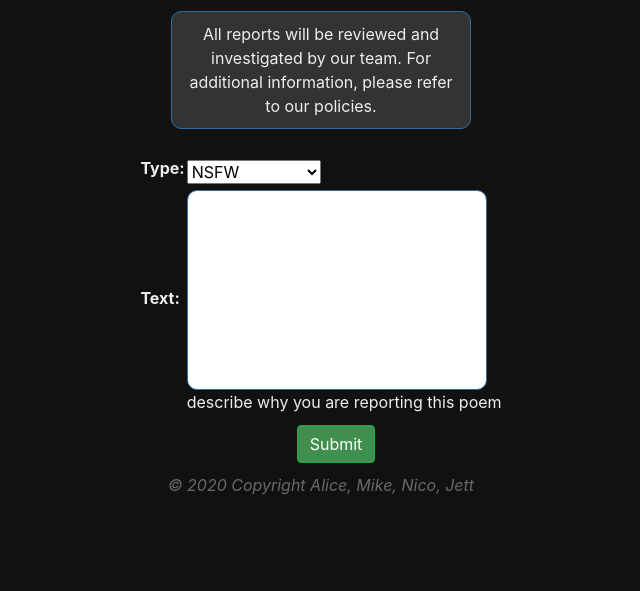
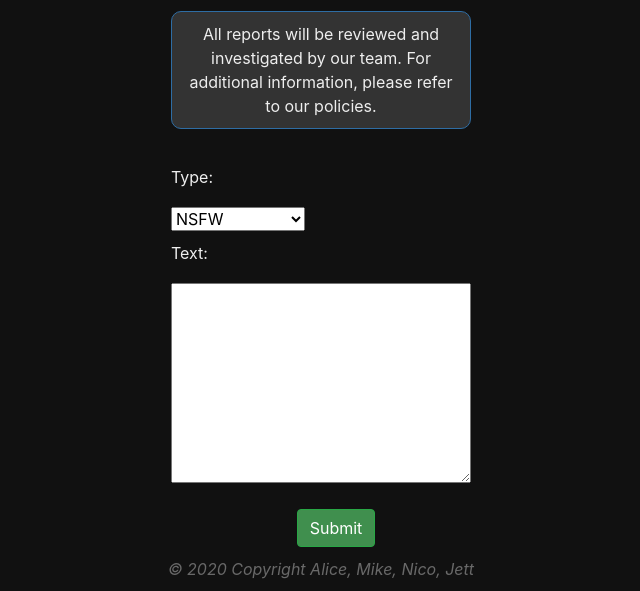
Before and after one commit to mik3ycodez/poetry-web-hack, a Django app: template poetr/library/templates/library/report.html in a window 1280 px wide. Shown: the part 285-876 px from the top of the page, without its empty margins (319-959 px from the left). Before the commit the page ends 780 px from the top, so only its background shows below. Run offline with Django 3.2, Linux system fonts and the light colour scheme; the template is opened without the code that fills it: values that come from a table or form of the project are taken from there, others are empty.

Commit message:
color and location

```diff
--- a/poetr/library/forms.py
+++ b/poetr/library/forms.py
@@ -3,7 +3,7 @@
 
 class NewPoemForm(forms.Form):
     title = forms.CharField(max_length=48, label='A title for your thoughts?', required=False)
-    text = forms.CharField(max_length=280, label='Go ahead and scream:', required=False)
+    text = forms.CharField(widget=forms.Textarea, max_length=280, label='Go ahead and scream:', required=False)
     author = forms.CharField(max_length=48, label="Who are you (not) really?", required=False)
     genres = forms.CharField(max_length=280, label='Think inside the comma separated boxes:',
                              required=False)
@@ -25,4 +25,4 @@
     type = forms.ChoiceField(
         choices=REPORT_TYPE_CHOICES,
     )
-    text = forms.CharField(max_length=400, help_text="describe why you are reporting this poem")
+    text = forms.CharField(widget=forms.Textarea, max_length=400, help_text="describe why you are reporting this poem")
--- a/poetr/library/static/css/styles.css
+++ b/poetr/library/static/css/styles.css
@@ -84,6 +84,10 @@
 #id_genres {
     width: 300px;
 }
+
+#id_type_label {
+    color: #eee
+}
 .reportP {
    background-color: #333;
    width: 300px;
--- a/poetr/library/templates/library/newPoem.html
+++ b/poetr/library/templates/library/newPoem.html
@@ -19,7 +19,7 @@
         <img src="{% static 'images/logodm.png' %}" class="img-fluid" alt="Poetr">
     </div>
     <div class="row justify-content-center">
-        <form action="" method="post" class="report dropdown" style="display: inline;">
+        <form action="" method="post" class="report dropdown" style="display: inline; color: #eee;">
                 {% csrf_token %}
           <div>{{form.title.label_tag}}</div>
 
--- a/poetr/library/templates/library/report.html
+++ b/poetr/library/templates/library/report.html
@@ -22,11 +22,13 @@
 	<p class="reportP">All reports will be reviewed and investigated by our team. For additional information, please refer to our policies.</p>
     </div>
     <div class="row justify-content-center">
-	<form action="" method="post" class="report dropdown">
+	<form action="" method="post" class="report dropdown" style="display: inline; color: #eee;">
     		{% csrf_token %}
-		<table>
-    			{{ form.as_table }}
-		</table>
+        <div>{{form.type.label_tag}}</div>
+        <div>{{form.type}}</div>
+        <div>{{form.text.label_tag}}</div>
+        <div>{{form.text}}</div>
+
 	</form>
     </div>
     <div class="row justify-content-center">
```
